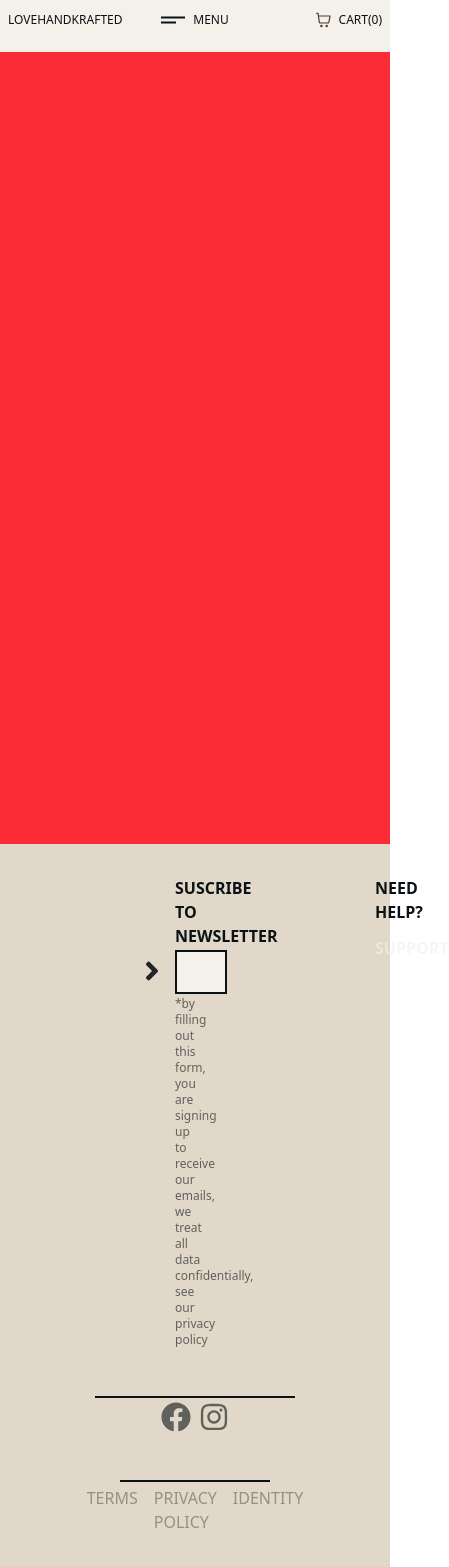
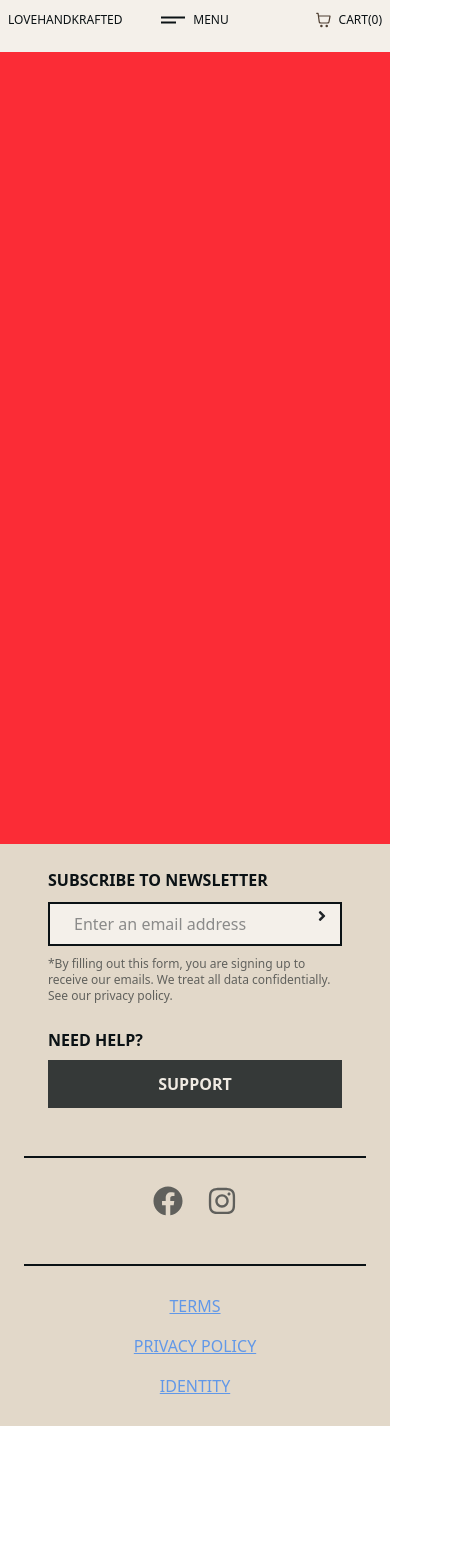
Before and after one commit to dioeos/lovehandkrafted-website, a React (Vite) app in the folder frontend/: page /faq in a window 390 px wide. Shown: the top 1567 px of the page, 449 px wide, since content can reach past the window. After the commit the page ends 1426 px from the top, so only its background shows below. Built offline with nearby package versions, Linux system fonts and the light colour scheme; no server answers.

Commit message:
Added responsiveness for footer

```diff
--- a/frontend/src/components/Footer/Footer.jsx
+++ b/frontend/src/components/Footer/Footer.jsx
@@ -1,22 +1,17 @@
 import { useState } from "react";
 import { useNavigate } from "react-router-dom";
-import { FaAngleRight } from "react-icons/fa";
-import { FaFacebook } from "react-icons/fa";
-import { FaInstagram } from "react-icons/fa";
+import { FaAngleRight, FaFacebook, FaInstagram } from "react-icons/fa";
 import api from "../../utils/lib/api";
 
 const Footer = () => {
-    const [email, setEmail] = useState("")
+    const [email, setEmail] = useState("");
     const navigate = useNavigate();
 
     const handlesubmit = async (event) => {
         event.preventDefault();
 
-
         const emailRegex = /^[^\s@]+@[^\s@]+\.[^\s@]+$/;
         if (!emailRegex.test(email)) {
-            // setError("Please enter a valid email address.");
-            // setLoading(false);
             return;
         }
 
@@ -27,114 +22,71 @@ const Footer = () => {
             console.log(response);
 
             if (response.status === 200) {
-                console.log("successfully subscribed")
+                console.log("Successfully subscribed");
             }
         } catch (error) {
-            console.log(error)
-            console.log("error")
+            console.log("Error subscribing", error);
         }
-    }
+    };
 
     return (
-        <div className="bg-[#E2D8C9] py-8 px-30 flex flex-col items-center justify-center w-full">
-
-            <div className="flex px-30 pl-20 pb-5 gap-50 border-b-2 border-[#0B1215] border-opacity-60 w-full">
-                <div className="flex flex-col w-1/2">
-                    <span className="uppercase text-[#0B1215] font-semibold">Suscribe to newsletter</span>
-                    <form onSubmit={handlesubmit} className="relative flex items-center h-12">
+        <div className="bg-[#E2D8C9] py-6 px-6 sm:px-8 md:px-16 lg:px-30 flex flex-col items-center justify-center w-full">
+            {/* Top Section */}
+            <div className="flex flex-col md:flex-row px-6 sm:px-10 pb-5 gap-6 md:gap-12 border-b-2 border-[#0B1215] border-opacity-60 w-full">
+                {/* Newsletter Section */}
+                <div className="flex flex-col w-full md:w-1/2">
+                    <span className="uppercase text-[#0B1215] font-semibold">Subscribe to newsletter</span>
+                    <form onSubmit={handlesubmit} className="relative flex items-center h-12 mt-2">
                         <input
                             type="text"
-                            id="email"
+                            id="newsletter-email"
                             value={email}
                             onChange={(e) => setEmail(e.target.value)}
                             required
                             placeholder="Enter an email address"
-                            className="w-full px-4 py-2 border-2 border-[#0b1215] border-opacity-60 outline-none bg-[#f4f0ea]"
+                            className="w-full px-4 py-2 border-2 border-[#0B1215] border-opacity-60 outline-none bg-[#f4f0ea]"
                         />
-
-                        <span className="p-1 text-3xl flex gap-0.5 items-center rounded absolute right-1 top-1 cursor-pointer">
+                        <button type="submit" className="p-1 text-3xl flex items-center rounded absolute right-2 top-1 cursor-pointer">
                             <FaAngleRight />
-                        </span>
+                        </button>
                     </form>
-
-                    <span className="text-xs text-[#0B1215] opacity-60">*by filling out this form, you are signing up to receive our emails, we treat all data confidentially, see our privacy policy</span>
-
-
+                    <span className="text-xs text-[#0B1215] opacity-60 mt-2">*By filling out this form, you are signing up to receive our emails. We treat all data confidentially. See our privacy policy.</span>
                 </div>
 
-                <div className="flex flex-col uppercase w-1/4">
+                {/* Support Button */}
+                <div className="flex flex-col uppercase w-full md:w-1/4">
                     <span className="font-semibold text-[#0B1215]">Need help?</span>
                     <button
                         onClick={() => navigate('/faq')}
-                        className="uppercase bg-[#0B1215] opacity-60 h-12 text-[#f4f0ea] items-center justify-between font-extrabold"
+                        className="uppercase bg-[#0B1215] opacity-80 hover:opacity-100 h-12 text-[#f4f0ea] font-extrabold mt-2 flex items-center justify-center"
                     >
                         SUPPORT
-
                     </button>
-
-
                 </div>
             </div>
 
+            {/* Social Media Icons */}
             <div className="p-1 pb-5 border-b-2 border-[#0B1215] border-opacity-60 w-full">
-
-                <div className="flex justify-center items-center gap-2 text-3xl">
-                    <a
-                        href="#"
-                        target="_blank"
-                        rel="noopener noreferrer"
-                        className=""
-                    >
-                        <FaFacebook className="text-[#0B1215] opacity-60"/>
+                <div className="flex justify-center items-center gap-4 text-3xl mt-4">
+                    <a href="#" target="_blank" rel="noopener noreferrer">
+                        <FaFacebook className="text-[#0B1215] opacity-60 hover:opacity-100" />
                     </a>
-
-                    <a
-                        href="#"
-                        target="_blank"
-                        rel="noopener noreferrer"
-                        className=""
-                    >
-                        <FaInstagram className="text-[#0B1215] opacity-60"/>
+                    <a href="#" target="_blank" rel="noopener noreferrer">
+                        <FaInstagram className="text-[#0B1215] opacity-60 hover:opacity-100" />
                     </a>
                 </div>
-
             </div>
 
-            <div className="p-1 w-full">
+            {/* Footer Links */}
+            <div className="p-1 w-full text-center">
+                <div className="flex flex-col sm:flex-row justify-center items-center gap-3 text-[#0B1215] opacity-60 uppercase mt-4">
+                    <a href="#" className="hover:underline">Terms</a>
+                    <a href="#" className="hover:underline">Privacy Policy</a>
+                    <a href="#" className="hover:underline">Identity</a>
+                </div>
+            </div>
+        </div>
+    );
+};
 
-                <div className="flex justify-center items-center gap-2 text-[#0B1215] opacity-60 uppercase no-underline">
-                    <div className="flex gap-3 no-underline">
-                        <a
-                            href="#"
-                            className=""
-                            style={{textDecoration: `none`}}
-                        >
-                            <span className="text-[#0B1215] opacity-60">Terms</span>
-                        </a>
-
-                        <a
-                            href="#"
-                            style={{textDecoration: `none`}}
-                        >
-                            <span className="text-[#0B1215] opacity-60">Privacy Policy</span>
-                        </a>
-
-
-                        <a
-                            href="#"
-                            className="no-underline decoration-none"
-                            style={{textDecoration: `none`}}
-                        >
-                            <span className="text-[#0B1215] opacity-60">Identity</span>
-                        </a>
-                    </div>
-                </div>
-
-            </div>
-
-        </div>
-
-    )
-
-}
 export default Footer;
```
